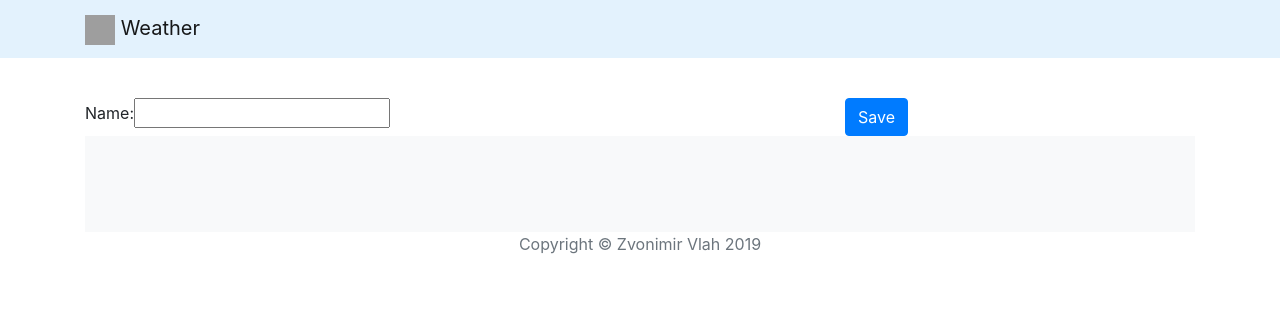
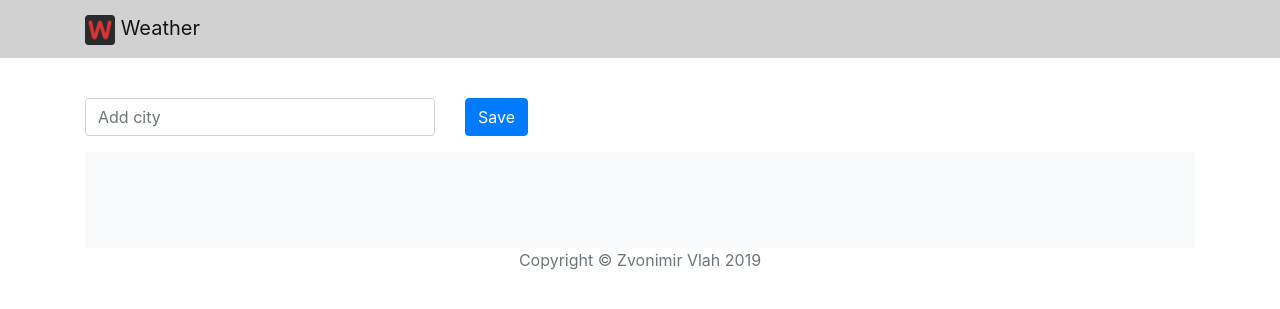
Before and after one commit to zvone92/Weather-Forecast-web-app, a Django app: page / in a window 1280 px wide. Shown: the top 309 px of the page. Run offline with Django 3.2, Linux system fonts and the light colour scheme; the visitor is signed in with stand-in values (Sample User, id 1); data that the repository does not hold is empty; some libraries are stand-ins or nearby versions; grey boxes are pictures that could not be loaded.

```diff
--- a/weather/templates/base.html
+++ b/weather/templates/base.html
@@ -36,7 +36,7 @@
 </head>
 <body>
   <header>
-    <nav class="navbar navbar-expand-lg navbar-light" style="background-color: #e3f2fd;">
+    <nav class="navbar navbar-expand-lg navbar-light" style="background-color: #d1d1d1;">
       <div class="container">
         <a class="navbar-brand " href="{% url 'home' %}">
         <img src="{% static 'logo.png' %}" height=30 width=30 class="d-inline-block alighn-top" />
--- a/weather_info/forms.py
+++ b/weather_info/forms.py
@@ -7,4 +7,8 @@ class CityForm(forms.ModelForm):
     class Meta:
 
         model = City
+        widgets = {
+            'name': forms.TextInput(attrs={'placeholder': 'Add city'}),
+        }
         fields = ['name']
+        labels = {'name': ''}
--- a/weather_info/templates/weather_info/home.html
+++ b/weather_info/templates/weather_info/home.html
@@ -1,4 +1,7 @@
 {% extends 'base.html' %}
+
+
+{% load crispy_forms_tags %}
 
 {% block content %}
 
@@ -12,9 +15,9 @@
 
   <div class="row pt-3">
 
-    <div class="col-8">
+    <div class="col-4 text-center">
 
-      {{form}}
+      {{form|crispy}}
 
     </div>
 
--- a/weather_info/views.py
+++ b/weather_info/views.py
@@ -7,12 +7,34 @@ from .forms import CityForm
 
 def home(request):
 
+    url = 'http://api.openweathermap.org/data/2.5/weather?q={}&units=metric&appid=b9704f2f3162898f43a52563d4c4c538'
+
+    error_msg_1 = ''
+    error_msg_2 = ''
+
     if request.method == 'POST':         # if there is a post in request
         form = CityForm(request.POST)    # save the form input
-        city = form.save(commit=False)   # commit=False tells Django not to send this to database yet, until i make some changes to it.
-        city.user = request.user         # Set the user object
-        city.save()                      # save the changes
-        print('form saved')
+
+        if form.is_valid():
+
+            added_city = form.cleaned_data['name']
+            city_exist_number = City.objects.filter(name=added_city).count()
+
+            if city_exist_number == 0:
+
+                response = requests.get(url.format(added_city)).json()
+                if response['cod'] == 200:
+
+                    city = form.save(commit=False)   # commit=False tells Django not to send this to database yet, until i make some changes to it.
+                    city.user = request.user         # Set the user object
+                    city.save()                      # save the changes
+                    print('form saved')
+
+                else:
+                    error_msg_1 = 'City does not exist in the world!'
+
+            else:
+                error_msg_2 = 'You already added this city!'
 
     form = CityForm()                   #  after submit reset the form input and show empty form
     print('form = cityform()')
@@ -25,8 +47,6 @@ def home(request):
 
     for city in cities:
 
-        url = 'http://api.openweathermap.org/data/2.5/weather?q={}&units=metric&appid=b9704f2f3162898f43a52563d4c4c538'
-
         response = requests.get(url.format(city.name)).json() # response is now turned to python dictionary with json() method, it was primarely in pure json format that looks like a py dct
 
         city_weather = {                                      # Dictionary containig weather info about dictionary items in response
@@ -38,6 +58,7 @@ def home(request):
 
         city_info.append(city_weather)
 
+    messages = {'error_msg_1' : error_msg_1}
     context = {'city_info' : city_info, 'form': form}
 
     return render(request, 'weather_info/home.html', context )
```
Also changed, not shown: weather/settings.py (+10 -0 lines), weather/static/logo.png (added).
